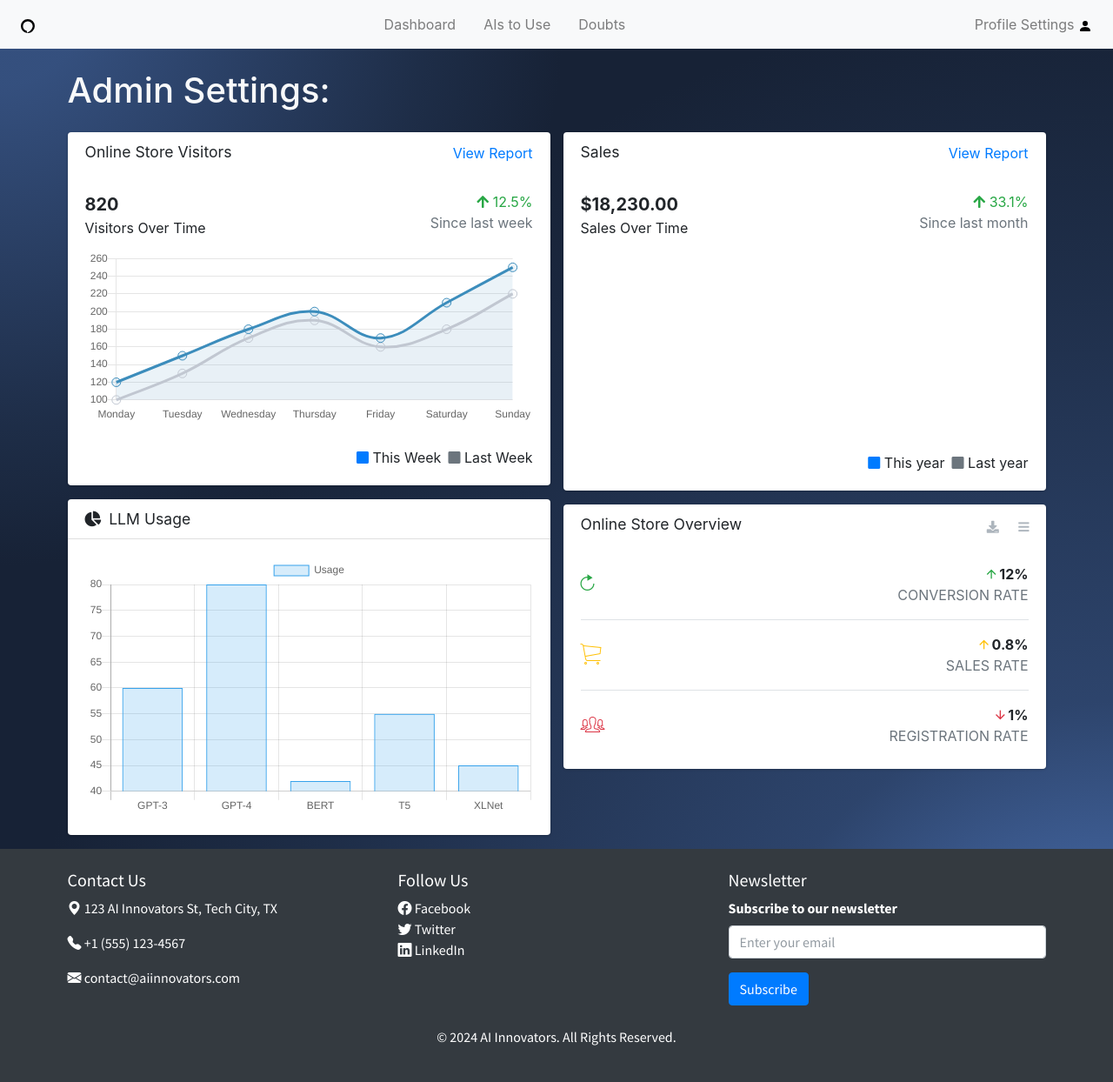
After one commit to arthurgs2006/AI_Website, a PHP site: page /pages/Admin/admin.php in a window 1280 px wide. The commit adds this page. Shown: the whole page at 87% size. Run offline with PHP 8.4, Linux system fonts and the light colour scheme; a map, chart or similar area stays blank; some libraries are stand-ins or nearby versions.

Commit message:
Admin and 404 page: Stage 1

```diff
--- /dev/null
+++ b/includes/components/LineGraphic.php
@@ -0,0 +1,87 @@
+<div class="card">
+    <div class="card-header border-0">
+        <div class="d-flex justify-content-between">
+            <h3 class="card-title">Online Store Visitors</h3>
+            <a href="javascript:void(0);">View Report</a>
+        </div>
+    </div>
+    <div class="card-body">
+        <div class="d-flex">
+            <p class="d-flex flex-column">
+                <span class="text-bold text-lg">820</span>
+                <span>Visitors Over Time</span>
+            </p>
+            <p class="ml-auto d-flex flex-column text-right">
+                <span class="text-success">
+                    <i class="fas fa-arrow-up"></i> 12.5%
+                </span>
+                <span class="text-muted">Since last week</span>
+            </p>
+        </div>
+        <div class="position-relative mb-4">
+            <canvas id="visitors-chart" height="200"></canvas>
+        </div>
+
+        <div class="d-flex flex-row justify-content-end">
+            <span class="mr-2">
+                <i class="fas fa-square text-primary"></i> This Week
+            </span>
+
+            <span>
+                <i class="fas fa-square text-gray"></i> Last Week
+            </span>
+        </div>
+    </div>
+</div>
+<?php include $_SERVER['DOCUMENT_ROOT'] . '/AIwebsite/includes/components/linkedScripts.php' ?>
+<script>
+    var ctx = document.getElementById('visitors-chart').getContext('2d');
+    var visitorsChart = new Chart(ctx, {
+        type: 'line',
+        data: {
+            labels: ['Monday', 'Tuesday', 'Wednesday', 'Thursday', 'Friday', 'Saturday', 'Sunday'],
+            datasets: [{
+                label: 'This Week',
+                backgroundColor: 'rgba(60,141,188,0.1)', // Light blue background
+                borderColor: '#3c8dbc', // Blue border
+                pointRadius: 5,
+                pointColor: '#3c8dbc',
+                pointStrokeColor: '#3c8dbc',
+                pointHighlightFill: '#fff',
+                pointHighlightStroke: '#3c8dbc',
+                data: [120, 150, 180, 200, 170, 210, 250] // Data for "This Week"
+            },
+            {
+                label: 'Last Week',
+                backgroundColor: 'rgba(210,214,222,0.1)', // Light gray background
+                borderColor: '#c1c7d1', // Gray border
+                pointRadius: 5,
+                pointColor: '#c1c7d1',
+                pointStrokeColor: '#c1c7d1',
+                pointHighlightFill: '#fff',
+                pointHighlightStroke: '#c1c7d1',
+                data: [100, 130, 170, 190, 160, 180, 220] // Data for "Last Week"
+            }
+        ]
+    },
+    options: {
+            maintainAspectRatio: false,
+            responsive: true,
+            legend: {
+                display: false
+            },
+            scales: {
+                xAxes: [{
+                    gridLines: {
+                        display: false
+                    }
+                }],
+                yAxes: [{
+                    gridLines: {
+                        display: true
+                    }
+                }]
+            }
+        }
+    });
+</script>
--- /dev/null
+++ b/includes/components/Table.php
@@ -0,0 +1,37 @@
+<div class="card">
+    <div class="card-header border-0">
+        <div class="d-flex justify-content-between">
+            <h3 class="card-title">Sales</h3>
+            <a href="javascript:void(0);">View Report</a>
+        </div>
+    </div>
+    <div class="card-body">
+        <div class="d-flex">
+            <p class="d-flex flex-column">
+                <span class="text-bold text-lg">$18,230.00</span>
+                <span>Sales Over Time</span>
+            </p>
+            <p class="ml-auto d-flex flex-column text-right">
+                <span class="text-success">
+                    <i class="fas fa-arrow-up"></i> 33.1%
+                </span>
+                <span class="text-muted">Since last month</span>
+            </p>
+        </div>
+
+        <div class="position-relative mb-4">
+            <canvas id="sales-chart" height="200"></canvas>
+        </div>
+
+        <div class="d-flex flex-row justify-content-end">
+            <span class="mr-2">
+                <i class="fas fa-square text-primary"></i> This year
+            </span>
+
+            <span>
+                <i class="fas fa-square text-gray"></i> Last year
+            </span>
+        </div>
+    </div>
+</div>
+<?php include $_SERVER['DOCUMENT_ROOT'] . '/AIwebsite/includes/components/linkedScripts.php' ?>
--- a/includes/components/barGraphic.php
+++ b/includes/components/barGraphic.php
@@ -14,6 +14,8 @@
              </div>
          </div>
      </div>
+ </div>
+
  <script>
      document.addEventListener('DOMContentLoaded', function() {
          var ctxBar = document.getElementById('bar-chart-canvas').getContext('2d');
@@ -34,8 +36,6 @@
                  maintainAspectRatio: false
              }
          });
-
-             // Donut chart
          var ctxDonut = document.getElementById('donut-chart-canvas').getContext('2d');
          new Chart(ctxDonut, {
              type: 'doughnut',
--- /dev/null
+++ b/includes/components/rateCard.php
@@ -0,0 +1,48 @@
+<div class="card" style="height: 38vh;">
+    <div class="card-header border-0">
+        <h3 class="card-title">Online Store Overview</h3>
+        <div class="card-tools">
+            <a href="#" class="btn btn-sm btn-tool">
+                <i class="fas fa-download"></i>
+            </a>
+            <a href="#" class="btn btn-sm btn-tool">
+                <i class="fas fa-bars"></i>
+            </a>
+        </div>
+    </div>
+    <div class="card-body">
+        <div class="d-flex justify-content-between align-items-center border-bottom mb-3">
+            <p class="text-success text-xl">
+                <i class="ion ion-ios-refresh-empty"></i>
+            </p>
+            <p class="d-flex flex-column text-right">
+                <span class="font-weight-bold">
+                    <i class="ion ion-android-arrow-up text-success"></i> 12%
+                </span>
+                <span class="text-muted">CONVERSION RATE</span>
+            </p>
+        </div>
+        <div class="d-flex justify-content-between align-items-center border-bottom mb-3">
+            <p class="text-warning text-xl">
+                <i class="ion ion-ios-cart-outline"></i>
+            </p>
+            <p class="d-flex flex-column text-right">
+                <span class="font-weight-bold">
+                    <i class="ion ion-android-arrow-up text-warning"></i> 0.8%
+                </span>
+                <span class="text-muted">SALES RATE</span>
+            </p>
+        </div>
+        <div class="d-flex justify-content-between align-items-center mb-0">
+            <p class="text-danger text-xl">
+                <i class="ion ion-ios-people-outline"></i>
+            </p>
+            <p class="d-flex flex-column text-right">
+                <span class="font-weight-bold">
+                    <i class="ion ion-android-arrow-down text-danger"></i> 1%
+                </span>
+                <span class="text-muted">REGISTRATION RATE</span>
+            </p>
+        </div>
+    </div>
+</div>
--- /dev/null
+++ b/includes/sections/admin.php
@@ -0,0 +1,14 @@
+<h1 class="text-light pb-3">
+    Admin Settings:
+</h1>
+<div class="row">
+        <div class="col-lg-6">
+            <?php include $_SERVER['DOCUMENT_ROOT'] . '/AIwebsite/includes/components/LineGraphic.php'; ?>
+            <?php include $_SERVER['DOCUMENT_ROOT'] . '/AIwebsite/includes/components/barGraphic.php'; ?>
+        </div>
+        <div class="col-lg-6">
+            <?php include $_SERVER['DOCUMENT_ROOT'] . '/AIwebsite/includes/components/Table.php'; ?>
+            <?php include $_SERVER['DOCUMENT_ROOT'] . '/AIwebsite/includes/components/rateCard.php'; ?>
+        </div>
+    </div>
+</div>
--- /dev/null
+++ b/pages/Admin/admin.php
@@ -0,0 +1,25 @@
+<?php
+include $_SERVER['DOCUMENT_ROOT'] . '/AIwebsite/includes/sections/smallcards.php';
+?>
+<!DOCTYPE html>
+<html lang="en" style="scroll-behavior: smooth;">
+
+<head>
+    <meta charset="UTF-8">
+    <meta name="viewport" content="width=device-width, initial-scale=1.0">
+    <title>Admin Settings</title>
+</head>
+
+<body class="bg-gradient-blue-dark">
+    <div class="wrapper d-flex flex-column"
+        style="font-family: 'SF Pro Display'; gap: 3vh;">
+        <?php include $_SERVER['DOCUMENT_ROOT'] . '/AIwebsite/includes/sections/navbarDashboard.php'; ?>
+        <div class="container">
+            <?php include $_SERVER['DOCUMENT_ROOT'] . '/AIwebsite/includes/sections/admin.php'; ?>
+        </div>
+    </div>
+    <?php include $_SERVER['DOCUMENT_ROOT'] . '/AIwebsite/includes/components/linkedScripts.php' ?>
+    <?php include $_SERVER['DOCUMENT_ROOT'] . '/AIwebsite/includes/sections/footer.php' ?>
+</body>
+
+</html>
```
Also changed, not shown: pages/blank/404.php (added, +26 -0 lines). Lines whose indentation alone changed are shown as unchanged.
